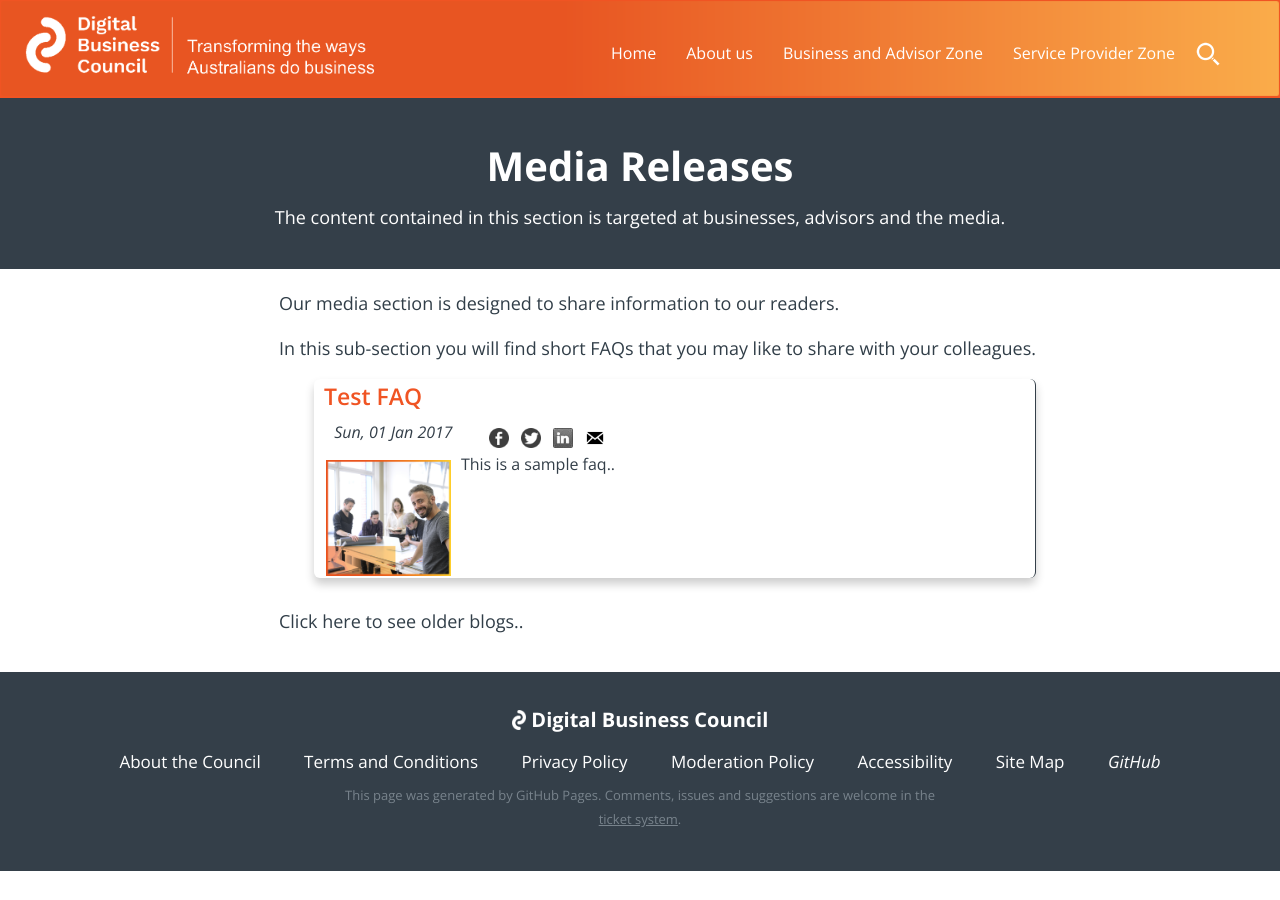
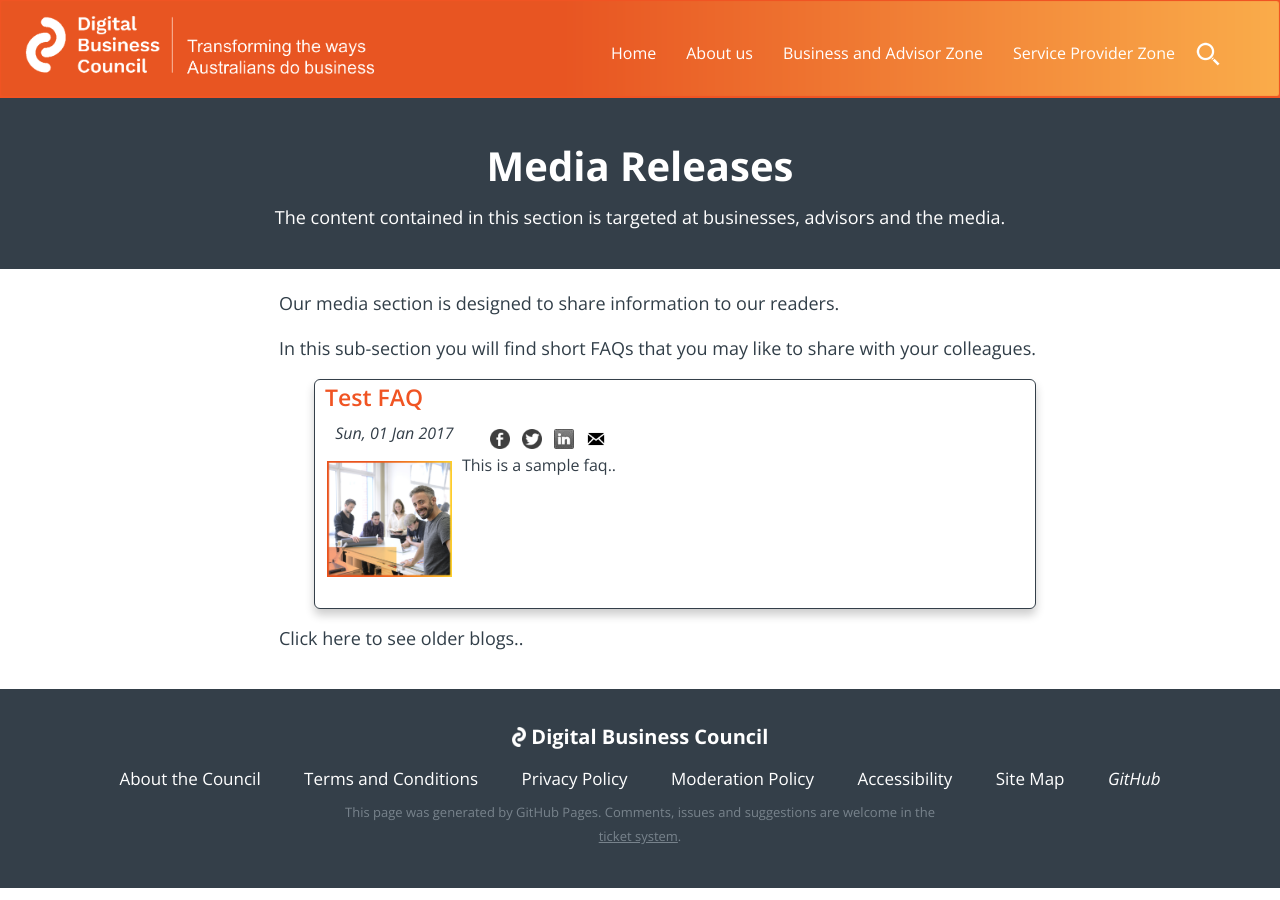
Before and after one commit to Digital-Business-Council/Digital-Business-Council.github.io, a Jekyll site: the page built from pages/business-zone/blogs/faq-landing-page.md, in a window 1280 px wide. Built offline with Jekyll 4.4.1, drawn with Linux system fonts in a browser that asks for light colours.

Commit message:
Update _common.scss

```diff
--- a/_sass/_common.scss
+++ b/_sass/_common.scss
@@ -157,7 +157,7 @@
     padding-bottom:0px;
     margin-bottom:3px;
     text-align:left;
-    border-right: 1px solid $dbc-secondary;
+    border: 1px solid $dbc-secondary;
     box-shadow: 0px 6px 10px 0px rgba(0,0,0,0.2);
 
   .social-img{    -webkit-filter: grayscale(100%); /* Safari 6.0 - 9.0 */
```
